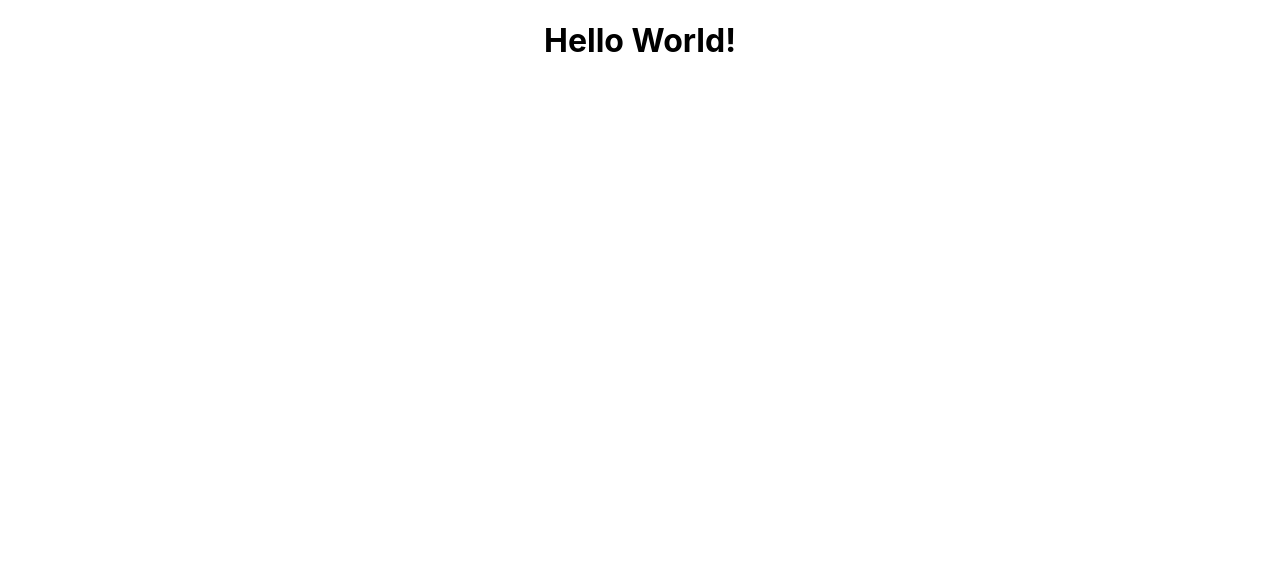
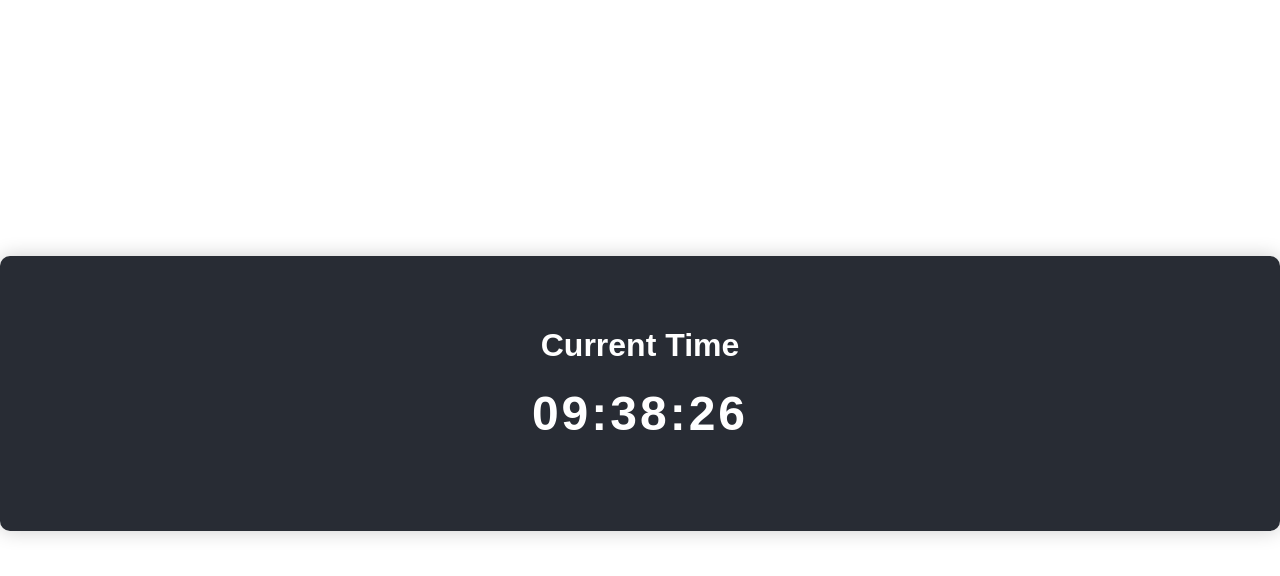
Before and after one commit to oksoft1/timeqr, a React (Create React App) app: page / in a window 1280 px wide. Shown: the top 576 px of the page. Built offline with nearby package versions, Linux system fonts and the light colour scheme.

Commit message:
Added clock feature

```diff
--- a/src/App.css
+++ b/src/App.css
@@ -1,6 +1,22 @@
 .App {
-  text-align: center;
+  font-family: 'Arial', sans-serif;
+  background-color: #282c34;
+  color: white;
+  padding: 50px;
+  border-radius: 10px;
+  box-shadow: 0px 0px 20px rgba(0, 0, 0, 0.2);
 }
+
+h1 {
+  font-size: 2em;
+}
+
+h2 {
+  font-size: 3em;
+  margin-top: 20px;
+  letter-spacing: 3px;
+}
+
 
 .App-logo {
   height: 40vmin;
--- a/src/App.js
+++ b/src/App.js
@@ -1,13 +1,33 @@
 import logo from './logo.svg';
 import './App.css';
 
+import React, { useState, useEffect } from "react";
+
 function App() {
+  // 시간 상태
+  const [time, setTime] = useState(new Date());
+
+  // 1초마다 시간을 갱신하는 useEffect
+  useEffect(() => {
+    const intervalId = setInterval(() => {
+      setTime(new Date()); // 현재 시간을 업데이트
+    }, 1000);
+
+    // 컴포넌트가 언마운트될 때 interval을 정리
+    return () => clearInterval(intervalId);
+  }, []);
+
+  // 시, 분, 초를 2자리로 표시
+  const hours = time.getHours().toString().padStart(2, "0");
+  const minutes = time.getMinutes().toString().padStart(2, "0");
+  const seconds = time.getSeconds().toString().padStart(2, "0");
+
   return (
-    <div className="App">
-      <h1>Hello World!</h1>
+    <div className="App" style={{ textAlign: "center", marginTop: "20%" }}>
+      <h1>Current Time</h1>
+      <h2>{`${hours}:${minutes}:${seconds}`}</h2>
     </div>
   );
 }
 
-
 export default App;
```
